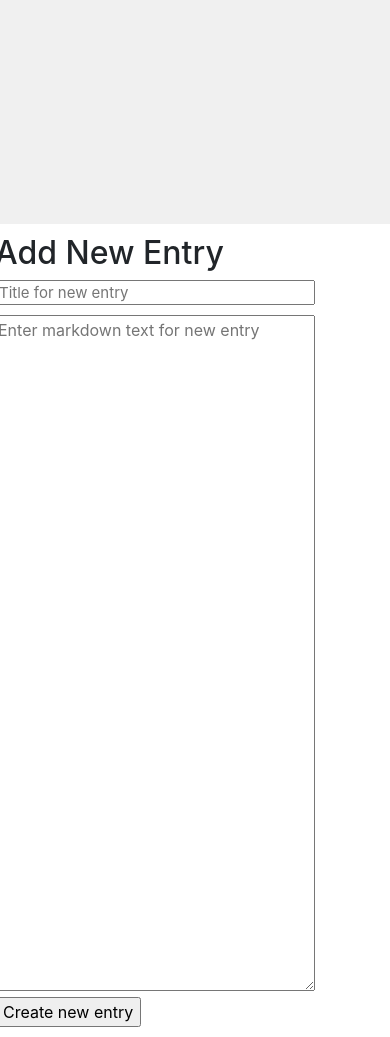
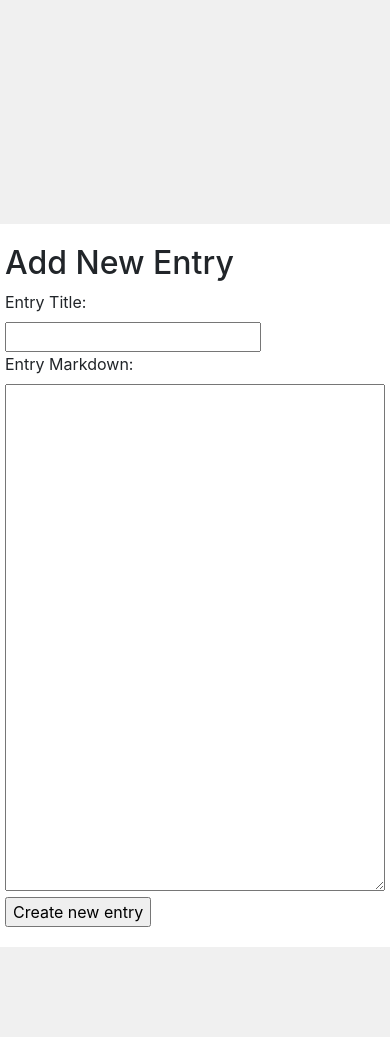
Before and after one commit to LowGFour/cs50, a Django app: page /wiki/add in a window 390 px wide. Shown: the part 620-1657 px from the top of the page. After the commit the page ends 1567 px from the top, so only its background shows below. Run offline with Django 3.2, Linux system fonts and the light colour scheme; some libraries are stand-ins or nearby versions.

Commit message:
Fully implemented create new page feature.

```diff
--- a/wiki/encyclopedia/static/encyclopedia/styles.css
+++ b/wiki/encyclopedia/static/encyclopedia/styles.css
@@ -13,19 +13,19 @@ h1 {
 }
 
 textarea {
-    height: 80vh;
-    width: 80%;
+    height: 60vh;
+    width: 100%;
 }
 
 .titleInput {
-    width: 80%;
+    width: 100%;
     margin-bottom: 10px;
     font-size: 15px;
     line-height: 15px;
 }
 
 .main {
-    padding: 10px;
+    padding: 20px;
 }
 
 .search {
--- a/wiki/encyclopedia/templates/encyclopedia/add.html
+++ b/wiki/encyclopedia/templates/encyclopedia/add.html
@@ -6,18 +6,53 @@
 
 {% block body %}
 
-    <div class="row">
-        <div class="col-lg-10 col-md-6">
+    <div>
         <h2>Add New Entry</h2>
         <form action="{% url 'wiki:add' %}" method="POST">
             {% csrf_token %}
-                <input class="titleInput" type="text" name="title" placeholder="Title for new entry"/>
-                <textarea name="entryBody" placeholder="Enter markdown text for new entry"></textarea>
+
+            <!-- Field errors -->
+            {% if form.errors %}
+            <div class="row">
+            {% for field_with_error,error_messages in form.errors.items %}
+                <div class="alert alert-danger">{{error_messages}}</div>
+            {% endfor %}
+            </div>
+            {% endif %}
+
+            {% for field in form %}
+                <div class="row">
+                    <div class="col-md-2">
+                        {{ field.label_tag }}
+                        {% if field.help_text %}
+                        <sup>{{ field.help_text }}</sup>
+                        {% endif %}
+                    </div>
+                    <div class="col-md-10 pull-left">
+                        {{ field }}
+                    </div>
+                </div>
+            {% endfor %}
+            <!--input class="titleInput" type="text" name="title" placeholder="Title for new entry" value="{{ form.title }}"/>
+            {% for error in form.errors.title %}
+                <div class="alert alert-danger">
+                    <strong>Title: {{ error }}</strong>
+                </div>
+            {% endfor %}
+            <textarea name="entryBody" placeholder="Enter markdown text for new entry">{{ form.entryBody }}</textarea>
+            {% for error in form.errors.entryBody %}
+                <div class="alert alert-danger">
+                    <strong>Entry text: {{ error }}</strong>
+                </div>
+            {% endfor %}
+
+            {{ form }}
+            -->
+
             <div>
                 <input type="submit" value="Create new entry" name="AddNew"/>
             </div>
         </form>
     </div>
-    </div>
 
 {% endblock %}
--- a/wiki/encyclopedia/urls.py
+++ b/wiki/encyclopedia/urls.py
@@ -6,6 +6,7 @@ app_name= "wiki"
 
 urlpatterns = [
     path("", views.index, name="index"),
+    path("index", views.index, name="index"),
     path("search", views.search, name="search"),
     path("add", views.add, name="add"),
     path("<str:title>", views.entry, name="entry")
--- a/wiki/encyclopedia/views.py
+++ b/wiki/encyclopedia/views.py
@@ -2,14 +2,12 @@ from django.shortcuts import render
 from django.http.response import HttpResponseRedirect
 from django import forms
 from django.urls import reverse
+import logging
 from . import util
+from .forms import AddEntryForm
+from .forms import SearchForm
 
-class SearchForm(forms.Form):
-    q = forms.CharField()
-
-class AddNewEntryForm(forms.Form):
-    title=forms.CharField()
-    entryBody=forms.Textarea()
+log = logging.getLogger(__name__)
 
 def index(request):
     if "entries" not in request.session:
@@ -57,12 +55,25 @@ def search(request):
 def add(request):
     # process user input if user has added a new entry
     if request.method == "POST":
-        form = AddNewEntryForm(request.POST)
+        log.info("Processing a new entry form.")
+        form = AddEntryForm(request.POST)
+
         if form.is_valid():
-            title = form.cleaned_data["task"]
+            log.info("New entry form is valid.")
+            title = form.cleaned_data["title"]
             entryBody = form.cleaned_data["entryBody"]
+            util.save_entry(title, entryBody)
+            return render(request, "encyclopedia/entry.html", {
+                "title": title,
+                "entryBody": util.md2html(title)
+            })
+
+        else:
+            # An entry already exists for this title or input is invalid so display an error message
+            log.info("New entry form is not valid.")
+
+            return render(request, "encyclopedia/add.html", {"form": form})
 
     # route if request method is GET (User has clicked the sidebar link).
-    return render(request, "encyclopedia/add.html", {
-        "form": AddNewEntryForm()
-    })
+    log.info("User has requested a blank add entry form.")
+    return render(request, "encyclopedia/add.html", {"form": AddEntryForm()})
```
Also changed, not shown: wiki/wiki/settings.py (+33 -0 lines). Lines whose indentation alone changed are shown as unchanged.
